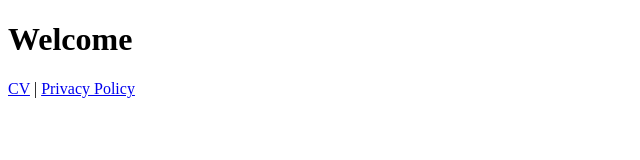
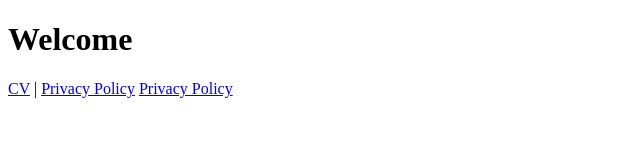
Before and after one commit to kamulegeya/rkamulegeya.github.io, a plain HTML site: page index.html in a window 1280 px wide. Shown: the whole page, without its empty margins (0-640 px from the left). Drawn offline with Linux system fonts and the light colour scheme.

Commit message:
Update index.html

```diff
--- a/index.html
+++ b/index.html
@@ -6,6 +6,7 @@
     <p>
   <a href="CV-RKamulegeya.html">CV</a> |
   <a href="privacy.html">Privacy Policy</a>
+  <a href="expenses_tutorial.html">Privacy Policy</a>
 </p>
 
   </body>
```
